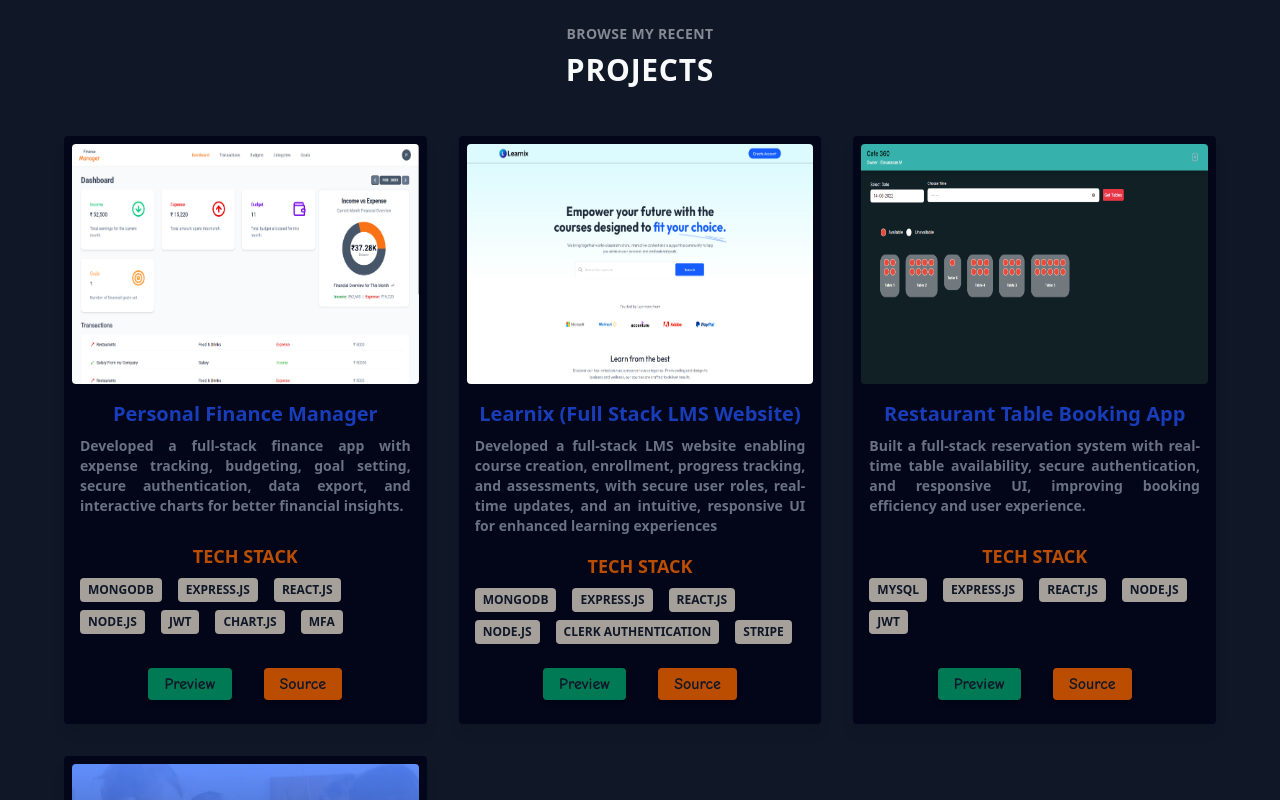
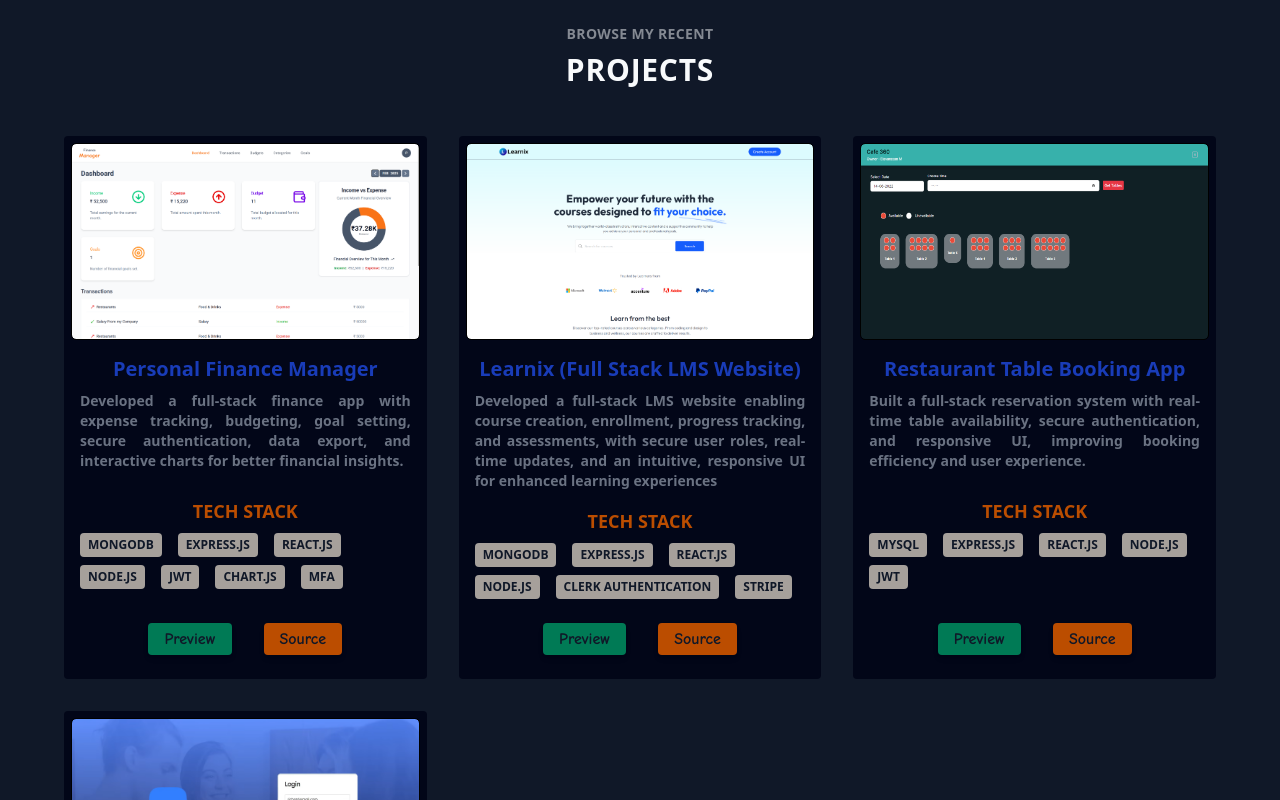
Before and after one commit to padmesh19/Portfolio, a React (Vite) app: page / in a window 1280 px wide. Shown: the part 2460-3260 px from the top of the page. Built offline with nearby package versions, Linux system fonts and the light colour scheme; a web font is replaced by a local one.

Commit message:
styling in project section

```diff
--- a/src/components/Project.jsx
+++ b/src/components/Project.jsx
@@ -81,20 +81,20 @@ export default function Project() {
             Projects
           </h2>
         </div>
-        <div className="grid justify-center content-center grid-cols-1 md:grid-cols-2 lg:grid-cols-3 gap-8">
+        <div className="grid justify-center content-center grid-cols-1 md:grid-cols-2 lg:grid-cols-3 gap-8 transition-all">
           {config.map((project) => (
             <div
               key={project.id}
-              className="dark:bg-slate-950 bg-slate-500/50 p-2 pb-4 w-full rounded-sm flex flex-col gap-4 shadow-lg"
+              className="dark:bg-slate-950 bg-slate-300 hover:-translate-y-2 p-2 pb-4 w-full hover:shadow-gray-700 dark:hover:shadow-black hover:shadow-xl duration-300 rounded-sm flex flex-col gap-4"
             >
               <img
                 src={project.bannerSrc}
                 alt={project.altText}
-                className="rounded-sm w-full min-h-60"
+                className="rounded-sm w-full outline aspect-video"
               />
               <div className="px-2 h-full flex flex-col justify-between gap-4">
                 <div className="flex flex-col justify-center gap-2">
-                  <h3 className="text-xl text-center font-bold dark:text-blue-800 text-blue-900">
+                  <h3 className="text-xl text-center font-bold dark:text-blue-800 text-indigo-950">
                     {project.heading}
                   </h3>
                   <p className="text-sm font-semibold dark:text-gray-500 text-gray-800 text-justify">
@@ -109,7 +109,7 @@ export default function Project() {
                     {project.techStack.map((tech, index) => (
                       <li
                         key={index}
-                        className="text-xs font-semibold bg-slate-200 dark:bg-stone-400 px-2 py-1 rounded-sm uppercase text-gray-900"
+                        className="text-xs font-semibold bg-slate-500 dark:bg-stone-400 px-2 py-1 rounded-sm uppercase text-gray-900"
                       >
                         {tech}
                       </li>
--- a/src/components/Skills.jsx
+++ b/src/components/Skills.jsx
@@ -29,11 +29,11 @@ const images = [
             Tech Skills
           </h2>
         </div>
-        <div className="flex flex-wrap justify-around sm:justify-center items-center gap-8 transition-all">
+        <div className="flex flex-wrap justify-around sm:justify-center items-center gap-8 transition-all ">
           {images.map((src, index) => (
             <div
               key={index}
-              className="bg-white md:w-36 w-28 lg:w-44 hover:scale-95 shadow-lg flex justify-center items-center rounded-md"
+              className="bg-white md:w-36 w-28 lg:w-44 hover:scale-105 duration-200 shadow-lg flex justify-center items-center rounded-md"
             >
               <img src={src} className="rounded-md w-full" />
             </div>
```
